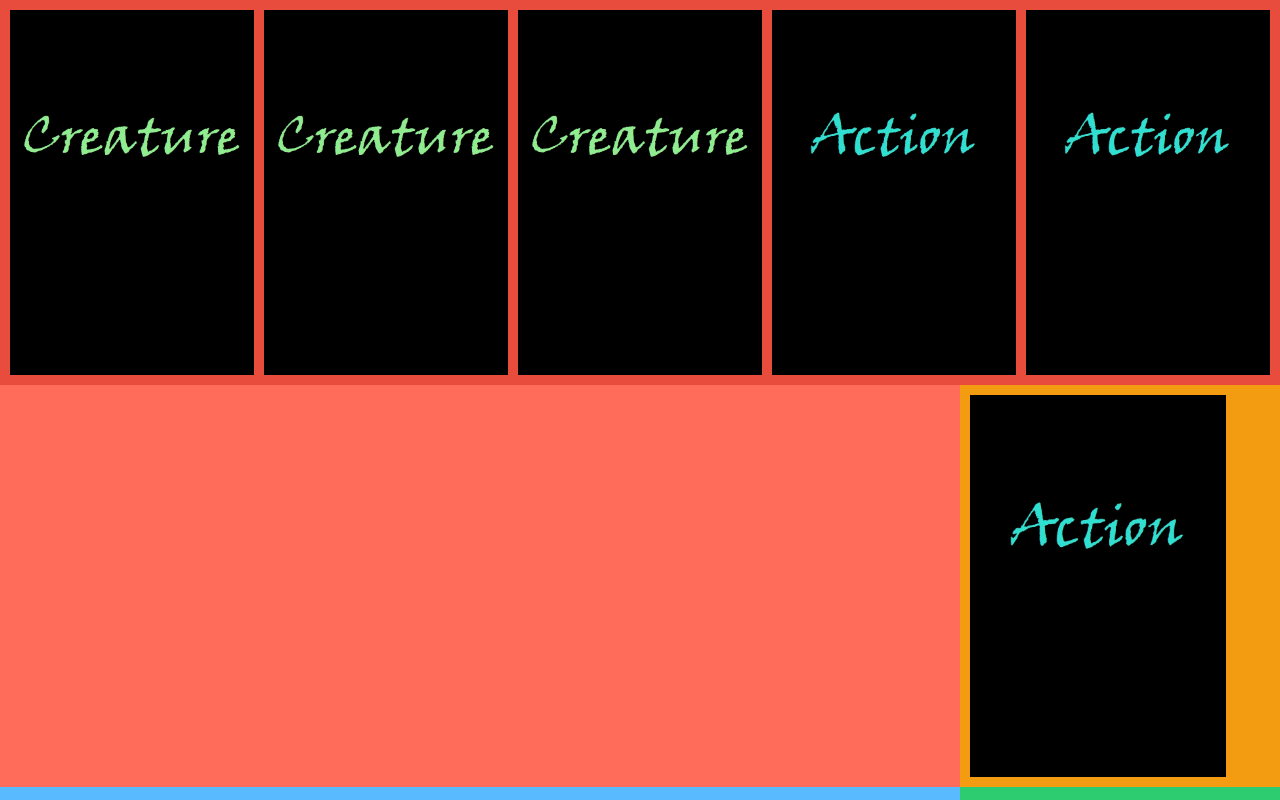
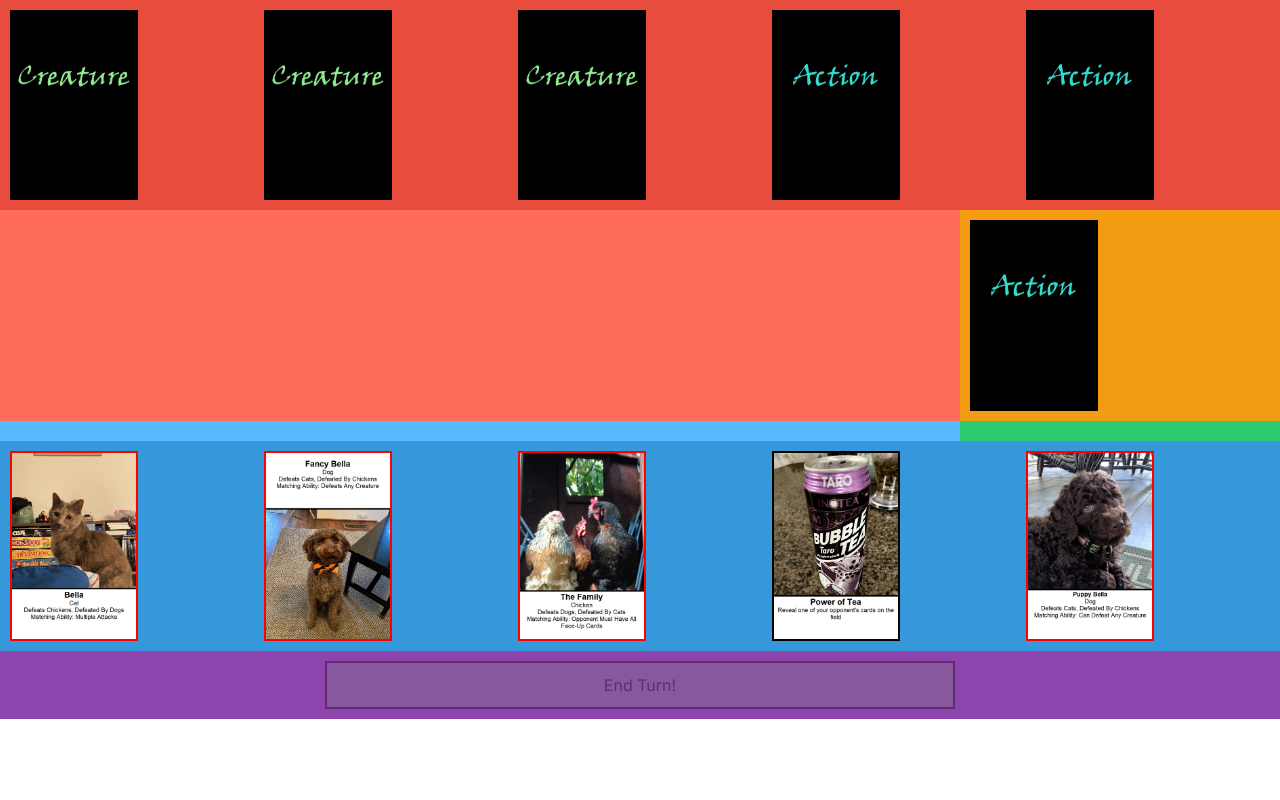
Before and after one commit to cjanse/dogscatsandchickens, a Next.js app in the folder dogscatsandchickens-app/: page / in a window 1280 px wide. Shown: the top 800 px of the page. Built offline with nearby package versions, Linux system fonts and the light colour scheme.

Commit message:
made cards smaller

```diff
--- a/dogscatsandchickens-app/app/views/gameView.tsx
+++ b/dogscatsandchickens-app/app/views/gameView.tsx
@@ -362,33 +362,33 @@ export function GameView() {
         }
     }
 
-    const opponentHandView = (<div style={{backgroundColor: '#e74c3c',padding:'10px', display: 'grid', gridTemplateColumns: 'repeat(' + gameController.gameBoard.players[1].hand.length+ ', 1fr)', gap: "10px"}}>{gameController.gameBoard.players[1].hand.map(card => <img style={{border: '2px solid', borderColor: opponentHandCardStyle(), width: "100%", maxWidth: window.innerWidth/5}} onClick={() => onclickOpponentHandHandle(card.id)} src={setOpponentHandImage(card).src}/>)}</div>)
+    const opponentHandView = (<div style={{backgroundColor: '#e74c3c',padding:'10px', display: 'grid', gridTemplateColumns: 'repeat(' + gameController.gameBoard.players[1].hand.length+ ', 1fr)', gap: "10px"}}>{gameController.gameBoard.players[1].hand.map(card => <img style={{border: '2px solid', borderColor: opponentHandCardStyle(), width: "100%", maxWidth: window.innerWidth/10}} onClick={() => onclickOpponentHandHandle(card.id)} src={setOpponentHandImage(card).src}/>)}</div>)
 
     const opponentFieldView = (
         <div style={{backgroundColor: '#ff6d5a',padding:'10px', display:'grid', gridTemplateColumns: 'repeat(' +gameController.gameBoard.players[1].field.length+', 1fr)', gap: "10px"}}>
             {gameController.gameBoard.players[1].field.map(cards=>
                 <div style={{padding:'10px', display:'grid', gridTemplateColumns: '1fr'}}>
                     {cards.map(card=>
-                        <img style={{border: '2px solid', borderColor: opponentFieldCardStyle(card.id), width: "100%", maxWidth: window.innerWidth/5}} onClick={() => onclickHandleOpponentField(card.id)} src={setOpponentFieldImage(card).src}/>).reverse()}
+                        <img style={{border: '2px solid', borderColor: opponentFieldCardStyle(card.id), width: "100%", maxWidth: window.innerWidth/10}} onClick={() => onclickHandleOpponentField(card.id)} src={setOpponentFieldImage(card).src}/>).reverse()}
                 </div>
             )}
         </div>
     )
     let deckView;
-    if (gameController.gameBoard.deck.length>0) {deckView = (<div style={{padding: '10px', backgroundColor: '#f39c12'}}><img style={{border: '2px solid', borderColor: deckCardStyle(gameController.gameBoard.deck[gameController.gameBoard.deck.length-1].id), width: "100%", maxWidth: window.innerWidth/5}} onClick={() => onclickDrawCard(gameController.gameBoard.deck[gameController.gameBoard.deck.length-1].id)} src={setDeckImage(gameController.gameBoard.deck[gameController.gameBoard.deck.length-1]).src}/></div>)}
+    if (gameController.gameBoard.deck.length>0) {deckView = (<div style={{padding: '10px', backgroundColor: '#f39c12'}}><img style={{border: '2px solid', borderColor: deckCardStyle(gameController.gameBoard.deck[gameController.gameBoard.deck.length-1].id), width: "100%", maxWidth: window.innerWidth/10}} onClick={() => onclickDrawCard(gameController.gameBoard.deck[gameController.gameBoard.deck.length-1].id)} src={setDeckImage(gameController.gameBoard.deck[gameController.gameBoard.deck.length-1]).src}/></div>)}
     else {deckView = (<div style={{padding: '10px', backgroundColor: '#f39c12'}}></div>)}
     const myFieldView = (
         <div style={{backgroundColor: '#5abaff',padding:'10px', display:'grid', gridTemplateColumns: 'repeat(' +gameController.gameBoard.players[0].field.length+', 1fr)', gap: "10px"}}>
             {gameController.gameBoard.players[0].field.map(cards=>
                 <div style={{padding:'10px', display:'grid', gridTemplateColumns: '1fr'}}>
                     {cards.map(card=>
-                        <img style={{border: '2px solid', borderColor: fieldCardStyle(card.id), width: "100%", maxWidth: window.innerWidth/5}} onClick={() => onclickFieldHandle(card.id)} src={setMyFieldImage(card).src}/>)}
+                        <img style={{border: '2px solid', borderColor: fieldCardStyle(card.id), width: "100%", maxWidth: window.innerWidth/10}} onClick={() => onclickFieldHandle(card.id)} src={setMyFieldImage(card).src}/>)}
                 </div>
             )}
         </div>
     )
     let discardView
-    if (gameController.gameBoard.discard.length > 0) {discardView = (<div style={{padding: '10px', backgroundColor: '#2ecc71'}}><img style={{border: '2px solid', borderColor: topDiscardCardStyle(), width: "100%", maxWidth: window.innerWidth/5}} onClick={() => onclickTopDiscardHandle()} src={setDiscardImage(gameController.gameBoard.discard[gameController.gameBoard.discard.length-1]).src}/></div>)}
+    if (gameController.gameBoard.discard.length > 0) {discardView = (<div style={{padding: '10px', backgroundColor: '#2ecc71'}}><img style={{border: '2px solid', borderColor: topDiscardCardStyle(), width: "100%", maxWidth: window.innerWidth/10}} onClick={() => onclickTopDiscardHandle()} src={setDiscardImage(gameController.gameBoard.discard[gameController.gameBoard.discard.length-1]).src}/></div>)}
     else {{discardView = (<div style={{padding: '10px', backgroundColor: '#2ecc71'}}></div>)}}
     const fieldView = (<div style={{ display: 'grid', gridTemplateColumns: '3fr 1fr'}}>
         {opponentFieldView}
@@ -397,7 +397,7 @@ export function GameView() {
         {discardView}
   </div>)
 
-    const myHandView = (<div style={{backgroundColor: '#3498db', padding:'10px', display: 'grid', gridTemplateColumns: 'repeat(' + gameController.gameBoard.players[0].hand.length+ ', 1fr)', gap: "10px"}}>{gameController.gameBoard.players[0].hand.map(card => <img src={setMyHandImage(card).src} style={{border: '2px solid', borderColor: handCardStyle(card.id), width: "100%", maxWidth: window.innerWidth/5}} onClick={() => onclickHandCard(card.id)}/>)}</div>)
+    const myHandView = (<div style={{backgroundColor: '#3498db', padding:'10px', display: 'grid', gridTemplateColumns: 'repeat(' + gameController.gameBoard.players[0].hand.length+ ', 1fr)', gap: "10px"}}>{gameController.gameBoard.players[0].hand.map(card => <img src={setMyHandImage(card).src} style={{border: '2px solid', borderColor: handCardStyle(card.id), width: "100%", maxWidth: window.innerWidth/10}} onClick={() => onclickHandCard(card.id)}/>)}</div>)
 
     const bottomButtonView = (<div style={{backgroundColor: "#8e44ad", display: "grid", justifyContent: "center", gridTemplateColumns: "1fr", gap: "20%", padding: "10px 325px 10px"}}><button style={{backgroundColor: "gray", textAlign: "center", padding: "10px", border: "solid 2px", opacity: endTurnStyle()}} onClick={() => onclickEndTurn()}>{bottomButtonText()}</button></div>)
 
```
